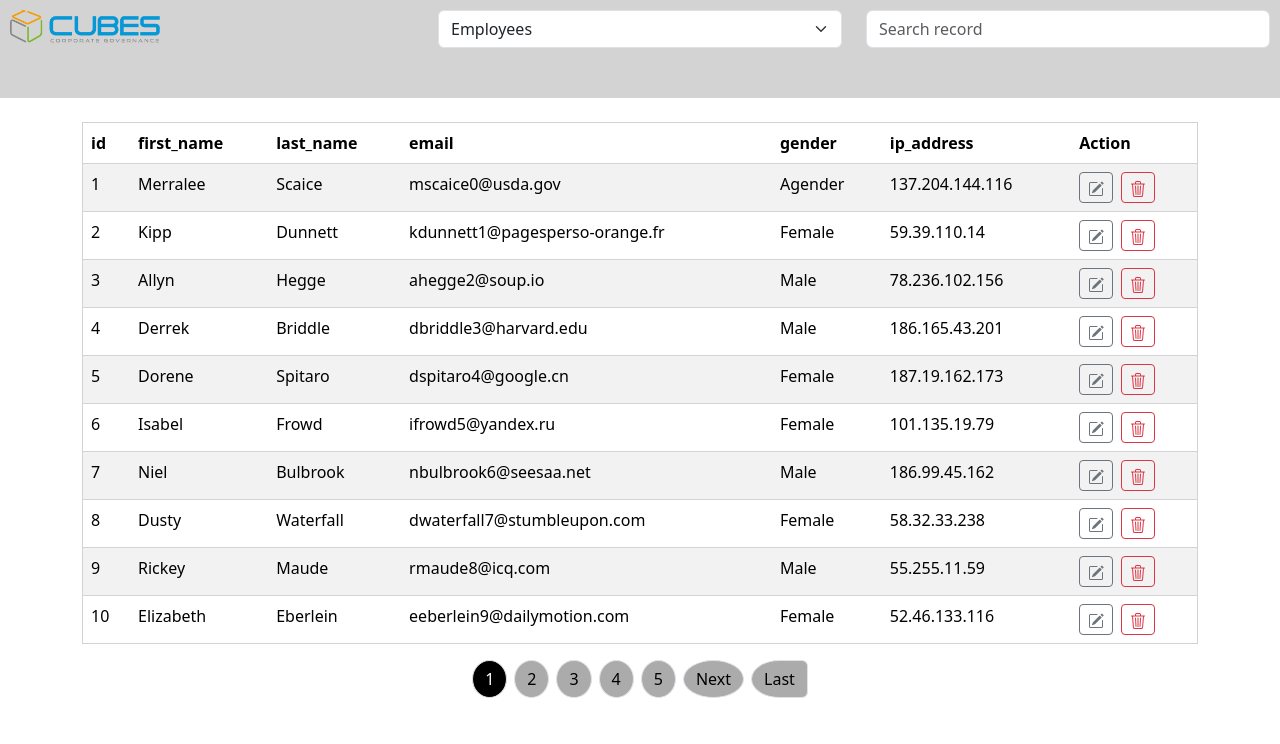
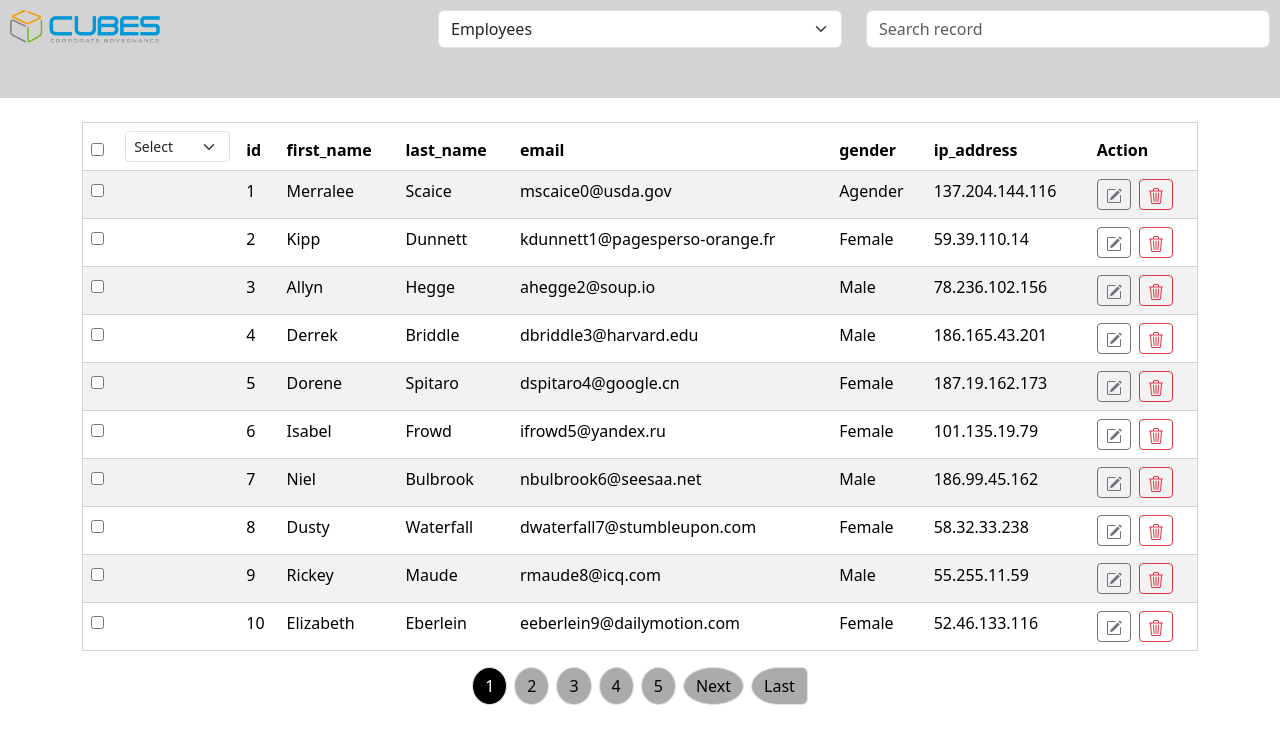
Before and after one commit to m7mdaljml/Task3, a Vue app: page / in a window 1280 px wide. Shown: the top 744 px of the page. Built offline with nearby package versions, Linux system fonts and the light colour scheme.

Commit message:
Add bulk action -delete-

```diff
--- a/src/App.vue
+++ b/src/App.vue
@@ -1,6 +1,6 @@
 <template>
-  <v-navbar @onSelect="ChangeData"/>
-  <v-table :data="data" :schema="schema" />
+  <v-navbar :schema="schema" @onSelect="ChangeData"/>
+  <v-table :data="data" :schema="schema" @Delete="DeleteSelected"/>
 
 </template>
 
@@ -16,6 +16,8 @@ const Employees = ref([])
 const EmpSchema = ref(['id', 'first_name', 'last_name', 'email', 'gender', 'ip_address'])
 const data = ref([])
 const schema = ref([])
+const SearchValue = ref('')
+const SearchKey = ref('')
 
 const GetData = async () => {
   try {
@@ -40,6 +42,15 @@ const ChangeData = (obj) => {
     schema.value = CarSchema.value
   }
 }
+const DeleteSelected = (arr) => {
+  if(arr.length > 0){
+    const confirmVal = confirm("Are you sure to delete selected Items ?")
+    if(confirmVal){
+      data.value = data.value.filter((item) => !arr.includes(item.id));
+    }
+  }
+}
+
 
 
 onMounted(async () => {
--- a/src/components/navbar.vue
+++ b/src/components/navbar.vue
@@ -13,7 +13,7 @@
             </div>
             <div class="col-md-4">
                 <div class="input-group mb-4">
-                    <input type="text" class="form-control" placeholder="Search record">
+                    <input  type="text" class="form-control" placeholder="Search record" >
                 </div>
             </div>
         </div>
@@ -22,8 +22,9 @@
 <script setup>
 import logo from '@/assets/logo.png'
 import { ref } from 'vue'
+
 const emit = defineEmits([
-    'onSelect',
+    'onSelect'
 ])
 defineProps({
     schema: {
@@ -31,6 +32,7 @@ defineProps({
         required: true
     }
 })
+
 </script>
 <style scoped>
 .col-md-3 {
--- a/src/components/table.vue
+++ b/src/components/table.vue
@@ -4,14 +4,19 @@
             <table class="table table-striped">
                 <thead>
                     <tr>
-
+                        <th><input type="checkbox" @change="ToggleFlag()" :checked="arr.length==10"></th>
+                        <th><select class="form-select form-select-sm" @change="SelectChange($event)">
+                                <option value="Empty" Selected>Select</option>
+                                <option value="delete">delete</option>
+                            </select></th>
                         <th v-for="(key, index) in schema" :key="index">{{ key }}</th>
                         <th colspan="2">Action</th>
                     </tr>
                 </thead>
                 <tbody>
                     <tr v-for="item in data.slice(first, end)" :key="item.id">
-
+                        <td colspan="2"><input type="checkbox" :checked="arr.includes(item.id)" :value="item.id"
+                                @change="ManageArr(item.id)"></td>
                         <td v-for="(key, index) in schema" :key="index">{{ item[key] }}</td>
                         <td>
                             <button class="btn btn-outline-secondary btn-sm me-2">
@@ -87,7 +92,38 @@ const props = defineProps({
         required: true
     }
 })
-
+const emit = defineEmits(['Delete'])
+const arr = ref([])
+const ToggleFlag = () => {
+    Flag.value = !Flag.value
+    if (Flag.value) {
+        for (let i = first.value; i < end.value; i++) {
+            arr.value.push(props.data[i].id)
+        }
+    }
+    else {
+        arr.value = []
+    }
+}
+const EmptyArr = ()=>{
+arr.value = []
+}
+const ManageArr = (checked) => {
+    if (!arr.value.includes(checked)) {
+        arr.value.push(checked)
+    } else {
+        const index = arr.value.indexOf(checked)
+        arr.value.splice(index, 1)
+    }
+}
+const SelectChange= (event)=> {
+        const selectedValue = event.target.value
+        if (selectedValue === 'delete') {
+            emit('Delete', arr.value)
+            EmptyArr()
+            event.target.value = 'Empty'
+        }
+    }
 
 const increment = (key) => {
     if (end.value <= props.data.length - 10) {
```
